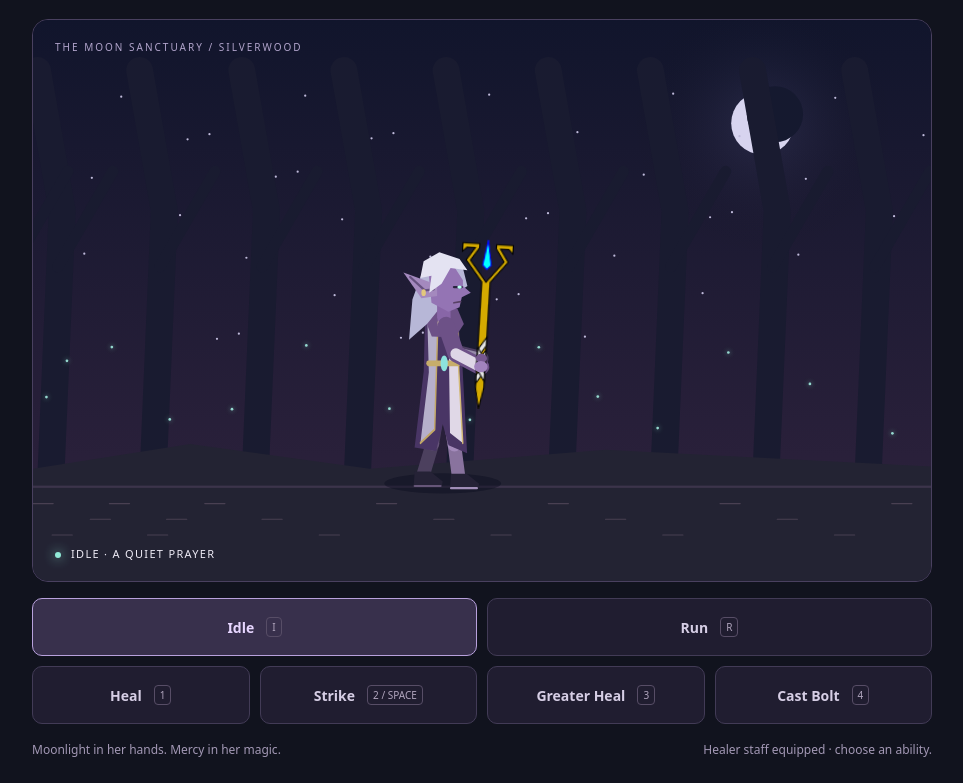
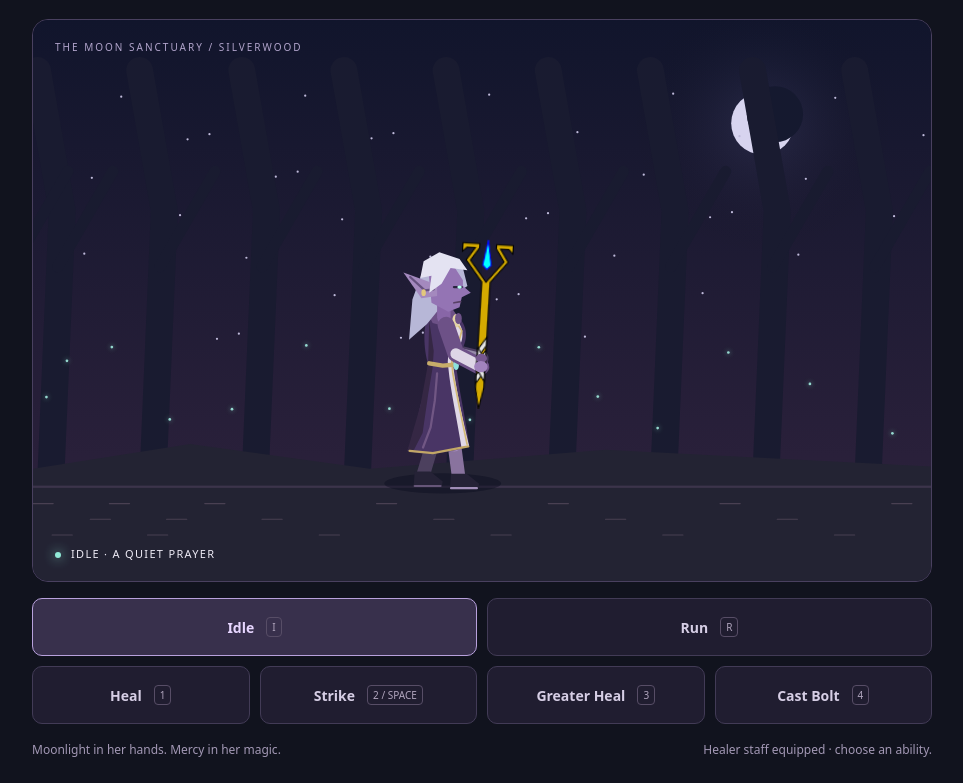
Before and after one commit to ValerioCietto/match3, a plain HTML site: page jrpg/art/priest.html in a window 1280 px wide. Shown: the part 143-926 px from the top of the page, without its empty margins (158-1121 px from the left). Drawn offline with Linux system fonts and the light colour scheme.

Commit message:
priestess upgrade.

```diff
--- a/jrpg/art/priest.html
+++ b/jrpg/art/priest.html
@@ -111,8 +111,10 @@
       return {grip:[34-3*recoil,-102-37*aim],angle:.06+(Math.PI/2-.06)*aim};
     }
     if(kind==='heal'||kind==='greater-heal'){
-      const lift=Math.sin(Math.PI*clamp(p/.85));
-      return {grip:[34,-102-30*lift],angle:.06-.38*lift};
+      // Straighten first, lift vertically, hold the blessing, then lower.
+      const lift=ease((p-.10)/.22)*(1-ease((p-.72)/.18));
+      const angle=.06*(1-ease(p/.10)+ease((p-.90)/.10));
+      return {grip:[34,-102-(kind==='greater-heal'?52:44)*lift],angle};
     }
     if(kind==='strike'){
       const swing=p<.3?-.65*ease(p/.3):p<.62?-.65+2.15*ease((p-.3)/.32):1.5*(1-ease((p-.62)/.38));
@@ -181,17 +183,37 @@
     const hem=running?-8+Math.sin(phase-.5)*5:Math.sin(time*2)*3;
     line([rearArm.shoulder,rearArm.elbow,rearArm.hand],'#4c3d61',13);
     line([rearArm.elbow,rearArm.hand],'#968ba9',9);
-    // Long violet vestments, ivory panels, gold edging and crescent clasp.
-    ctx.save();ctx.scale(.65,1);
-    path([[-24,-151],[20,-151],[27,-103],[35+hem,-25],[8,-32],[0,-51],[-9,-27],[-37+hem,-30],[-26,-98]],'#493565');
-    path([[-21,-143],[-7,-133],[-11,-46],[-29+hem,-34],[-19,-97]],'#b6b0cb');
-    path([[8,-139],[20,-145],[22,-99],[29+hem,-34],[10,-43]],'#e0d8e7');
-    line([[-21,-143],[-7,-133],[-11,-46],[-29+hem,-34]],'#c2a766',2);
-    line([[20,-145],[22,-99],[29+hem,-34]],'#d3ba78',2);
-    path([[-26,-147],[-17,-154],[20,-154],[29,-140],[17,-128],[-15,-129]],'#6d5187');
-    line([[-20,-105],[22,-105]],'#c7ad6a',5);ellipse(2,-105,5,7,'#8ce2de');
-    ellipse(0,-141,7,7,'#e3d3a6');ellipse(3,-143,6,6,'#6d5187');
-    ctx.restore();
+    // The same right-facing robe profile is used in every animation: curved
+    // chest on the right, fitted waist, and a trailing back hem on the left.
+    ctx.beginPath();ctx.moveTo(-12,-150);
+    ctx.bezierCurveTo(-18,-140,-17,-117,-13,-105);
+    ctx.quadraticCurveTo(-14,-86,-20,-67);
+    ctx.bezierCurveTo(-23+hem*.5,-49,-26+hem,-35,-30+hem,-27);
+    ctx.quadraticCurveTo(-8+hem,-21,24+hem*.2,-31);
+    ctx.bezierCurveTo(21+hem*.2,-55,15,-78,12,-102);
+    ctx.quadraticCurveTo(11,-111,18,-119);
+    ctx.bezierCurveTo(25,-133,18,-146,7,-151);
+    ctx.closePath();ctx.fillStyle='#493565';ctx.fill();
+    // Back folds follow the cloth toward the trailing hem.
+    path([[-12,-143],[-8,-116],[-9,-101],[-13,-77],[-17+hem*.6,-43],[-24+hem,-28],[-30+hem,-27],[-20,-67],[-13,-105]],'#352744');
+    line([[-5,-96],[-7,-72],[-10+hem*.5,-48],[-16+hem,-30]],'#715784',2);
+    // One narrow ivory front panel follows the right edge in side view.
+    ctx.beginPath();ctx.moveTo(10,-146);
+    ctx.bezierCurveTo(22,-135,18,-124,11,-112);
+    ctx.quadraticCurveTo(8,-107,10,-98);
+    ctx.bezierCurveTo(13,-76,20+hem*.2,-48,24+hem*.2,-31);
+    ctx.lineTo(17+hem*.2,-30);
+    ctx.bezierCurveTo(13,-54,7,-80,5,-101);
+    ctx.quadraticCurveTo(3,-112,9,-123);
+    ctx.quadraticCurveTo(16,-134,6,-144);
+    ctx.closePath();ctx.fillStyle='#e0d8e7';ctx.fill();
+    line([[10,-145],[17,-134],[14,-123],[8,-108],[9,-96],[15,-65],[22+hem*.2,-33]],'#d3ba78',1.5);
+    line([[-28+hem,-27],[-8+hem*.5,-25],[23+hem*.2,-31]],'#c2a766',2);
+    // Collar and fasteners sit on the front edge of the profile.
+    path([[-13,-149],[-6,-155],[9,-153],[16,-143],[9,-136],[-9,-141]],'#6d5187');
+    line([[-12,-105],[0,-103],[12,-104]],'#c7ad6a',4);
+    ellipse(12,-104,2.5,5,'#8ce2de');
+    ellipse(12,-143,3.5,6,'#e3d3a6');ellipse(14,-145,3,5,'#6d5187');
     // White hair silhouette, violet profile and visibly long pointed ear.
     path([[-19,-184],[-27,-162],[-30,-126],[-14,-140],[2,-160],[22,-174],[17,-194],[-3,-202]],'#b7b7d7');
     line([[1,-161],[1,-146]],'#8866a7',12);
```
